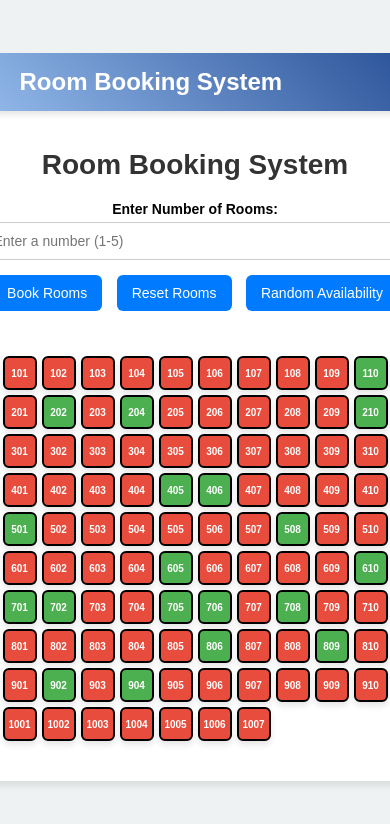
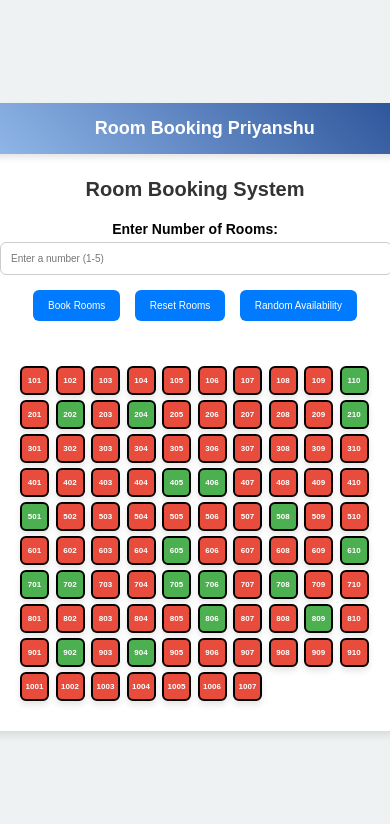
Before and after one commit to priyanshu1208/Unstop-Assignment-Priyanshu, a Flask app: page / in a window 390 px wide; the page is wider, and only the part inside the window is pictured. Shown: the top 824 px of that part. Run offline with Flask 3, Linux system fonts and the light colour scheme; data comes from the database, SQL or seed files in the repository; both versions use the stored data as it was after the commit.

Commit message:
Made the design Responsive

```diff
--- a/room_booking.py
+++ b/room_booking.py
@@ -1,9 +1,9 @@
-# room_booking.py
+#
 
 mincost = float('inf')
 best = []
 
-def ansnikalo(floor, rooms, arr, cost, booked_rooms, began):
+def func(floor, rooms, arr, cost, booked_rooms, begin):
     global mincost, best
     if floor == len(arr) or rooms == 0:
         if rooms == 0:
@@ -12,10 +12,10 @@ def ansnikalo(floor, rooms, arr, cost, booked_rooms, began):
                 mincost = cost
         return
 
-    if not began:
-        ansnikalo(floor + 1, rooms, arr, cost, booked_rooms, began)
+    if not begin:
+        func(floor + 1, rooms, arr, cost, booked_rooms, begin)
     else:
-        ansnikalo(floor + 1, rooms, arr, cost + 2, booked_rooms, began)
+        func(floor + 1, rooms, arr, cost + 2, booked_rooms, begin)
 
     total_rooms = len(arr[floor])
     empty_rooms = 0
@@ -24,10 +24,10 @@ def ansnikalo(floor, rooms, arr, cost, booked_rooms, began):
             if empty_rooms + 1 > rooms:
                 break
             empty_rooms += 1
-            began = True
-            booked_rooms.append((floor+1, ((floor+1)*100) + i+1)) ## Update the room number calculation
+            begin = True
+            booked_rooms.append((floor+1, ((floor+1)*100) + i+1))
             rooms -= empty_rooms
-            ansnikalo(floor + 1, rooms, arr, cost + i + 2, booked_rooms, began)
+            func(floor + 1, rooms, arr, cost + i + 2, booked_rooms, begin)
             rooms += empty_rooms
     for _ in range(empty_rooms):
         booked_rooms.pop()
@@ -37,37 +37,34 @@ def book_rooms(rooms, room_positions, num_rooms):
     best_choice = None
     min_travel_time = float('inf')
 
-    # Check each floor for available rooms
     for floor in rooms:
         available_rooms = [
             i for i, available in enumerate(rooms[floor]) if available == 0
         ]
 
-        # Check if all required rooms are on the same floor
+
         if len(available_rooms) >= num_rooms:
             for start in range(len(available_rooms) - num_rooms + 1):
                 selected_rooms = available_rooms[start:start + num_rooms]
-                travel_time = (selected_rooms[-1] - selected_rooms[0])  # Horizontal travel time
+                travel_time = (selected_rooms[-1] - selected_rooms[0])
 
                 if travel_time < min_travel_time:
                     min_travel_time = travel_time
                     best_choice = [(floor, room_positions[floor][r]) for r in selected_rooms]
 
-    # If no single floor satisfies the requirement, book across floors
     if not best_choice:
         mincost = float('inf')
         best = []
         arr = [rooms[key] for key in sorted(rooms)]
-        ansnikalo(0, num_rooms, arr, 0, [], False)
+        func(0, num_rooms, arr, 0, [], False)
 
         if mincost != float('inf'):
             best_choice = best
 
-    # Mark the booked rooms as unavailable
     if best_choice:
         for floor, room in best_choice:
             room_index = room_positions[floor].index(room)
-            rooms[floor][room_index] = 1  # Mark room as booked
+            rooms[floor][room_index] = 1
         return [room for _, room in best_choice]
     else:
         raise ValueError("Not enough rooms available.")
--- a/static/script.js
+++ b/static/script.js
@@ -14,8 +14,6 @@ function loadRooms() {
                     roomDiv.classList.add('room');
                     roomDiv.classList.add(available === 0 ? 'available' : 'booked');
                     roomDiv.textContent = roomPositions[floor][index];
-
-                    // Add click event listener for toggling the room's status
                     roomDiv.addEventListener('click', () => toggleRoomStatus(roomPositions[floor][index]));
 
                     roomsContainer.appendChild(roomDiv);
@@ -26,7 +24,7 @@ function loadRooms() {
 }
 
 function toggleRoomStatus(roomNumber) {
-    // Fetch the current status of the room and toggle it
+
     fetch('/toggle_room', {
         method: 'POST',
         headers: { 'Content-Type': 'application/json' },
@@ -35,7 +33,7 @@ function toggleRoomStatus(roomNumber) {
     .then(response => response.json())
     .then(data => {
         if (data.success) {
-            loadRooms(); // Reload the room matrix after toggling
+            loadRooms();
         } else {
             alert('Error: ' + data.message);
         }
@@ -63,7 +61,7 @@ function bookRoom() {
         if (data.booked_rooms) {
             alert(`${numRooms} room(s) booked successfully!`);
             updateBookedRoomsList(data.booked_rooms);
-            loadRooms(); // Reload the room matrix
+            loadRooms();
         } else {
             alert('Error: ' + data.message);
         }
@@ -86,7 +84,7 @@ window.onload = loadRooms;
 
 function resetRooms() {
     fetch('/reset', {
-        method: 'POST', // Ensure this matches the backend method
+        method: 'POST',
         headers: {
             'Content-Type': 'application/json',
         },
@@ -94,17 +92,16 @@ function resetRooms() {
     .then((response) => response.json())
     .then((data) => {
         alert(data.message);
-        loadRooms(); // Reload room data after resetting
+        loadRooms();
 
-        // Clear the "Booked Rooms" list (empty the container)
+
         const bookedRoomsList = document.getElementById('bookedRoomsList');
-        bookedRoomsList.textContent = ''; // This clears the content of the booked rooms list
+        bookedRoomsList.textContent = '';
     })
     .catch((error) => console.error('Error resetting rooms:', error));
 }
 
 
-// Generate random availability
 function generateRandom() {
     const numRooms = parseInt(document.getElementById('numRooms').value);
     if (isNaN(numRooms) || numRooms < 1 || numRooms > 5) {
@@ -113,17 +110,17 @@ function generateRandom() {
     }
 
     fetch('/random', {
-        method: 'POST',  // Ensure POST method
+        method: 'POST',
         headers: {
             'Content-Type': 'application/json'
         },
-        body: JSON.stringify({ num_rooms: numRooms })  // Send num_rooms as payload
+        body: JSON.stringify({ num_rooms: numRooms })
     })
     .then(response => response.json())
     .then(data => {
         if (data.booked_rooms) {
             alert(`${numRooms} room(s) booked successfully!`);
-            loadRooms(); // Reload room data after booking
+            loadRooms();
         } else {
             alert('Error: ' + data.message);
         }
@@ -131,6 +128,4 @@ function generateRandom() {
     .catch(error => console.error('Error generating random availability:', error));
 }
 
-
-// Initial load
 window.onload = loadRooms;
--- a/static/styles.css
+++ b/static/styles.css
@@ -12,13 +12,12 @@ body {
 
 nav {
     width: 100%;
-
     background: linear-gradient(45deg, #94baeb, #2a5298);
     color: white;
     padding: 15px 20px;
     display: flex;
-    justify-content: left;
-    align-items: flex-start;
+    justify-content: space-between; /* Align the logo and any other items to opposite ends */
+    align-items: center;
     box-shadow: 0 4px 6px rgba(0, 0, 0, 0.1);
     margin-top: -10px;
     position: sticky;
@@ -28,10 +27,29 @@ nav {
 
 nav h1 {
     margin: 0;
+    margin-left: 5%;
     font-size: 24px;
     font-weight: bold;
     color: white;
-    margin-left: 5%;
+}
+
+.nav-items {
+    display: flex;
+    justify-content: flex-end;
+    align-items: center;
+    gap: 20px;
+}
+
+.nav-items a {
+    color: white;
+    text-decoration: none;
+    font-size: 16px;
+    font-weight: 600;
+    transition: color 0.3s;
+}
+
+.nav-items a:hover {
+    color: #ff8c00; /* Change color on hover */
 }
 
 .container {
@@ -129,3 +147,83 @@ h2 {
     color: #555;
     font-size: 22px;
 }
+
+/* Responsive design */
+@media (max-width: 768px) {
+    nav {
+        flex-direction: column; /* Stack elements vertically */
+        align-items: center;
+    }
+
+    nav h1 {
+        font-size: 20px;
+    }
+
+    .nav-items {
+        width: 100%;
+        flex-direction: column; /* Stack nav items vertically on smaller screens */
+        align-items: center;
+        gap: 15px;
+        margin-top: 10px;
+    }
+
+    .container {
+        width: 90%;
+        padding: 15px;
+    }
+
+    .room {
+        width: 25px;
+        height: 25px;
+        font-size: 8px;
+    }
+
+    .input-container input, .input-container button {
+        font-size: 12px;
+    }
+
+    h1 {
+        font-size: 24px;
+    }
+
+    h2 {
+        font-size: 18px;
+    }
+}
+
+@media (max-width: 480px) {
+    nav h1 {
+        font-size: 18px;
+    }
+
+    .nav-items {
+        width: 100%;
+        flex-direction: column;
+        align-items: center;
+        gap: 10px;
+        margin-top: 10px;
+    }
+
+    .container {
+        width: 100%;
+        padding: 10px;
+    }
+
+    .room {
+        width: 25px;
+        height: 25px;
+        font-size: 8px;
+    }
+
+    .input-container input, .input-container button {
+        font-size: 10px;
+    }
+
+    h1 {
+        font-size: 20px;
+    }
+
+    h2 {
+        font-size: 16px;
+    }
+}
--- a/templates/index.html
+++ b/templates/index.html
@@ -8,7 +8,7 @@
 </head>
 <body>
     <nav>
-        <h1>Room Booking System</h1>
+        <h1>Room Booking Priyanshu</h1>
     </nav>
 
     <div class="container">
```
Also changed, not shown: rooms.db.
